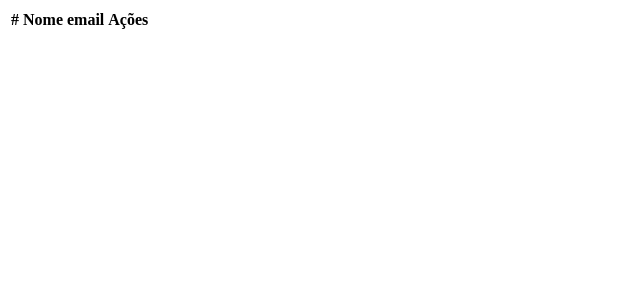
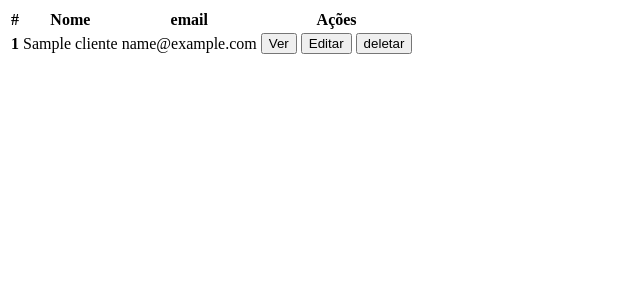
Before and after one commit to JefersongBr/CRUD-clientes, a Flask app: page /clientes/ in a window 1280 px wide. Shown: the top 300 px of the page, without its empty margins (0-640 px from the left). Run offline with Flask 3, Linux system fonts and the light colour scheme; tables that the repository leaves empty hold one stand-in row (values such as "Sample post"); lists and menus that the app fills with data are empty.

Commit message:
feat: implementado banco de dados #1

```diff
--- /dev/null
+++ b/database/database.py
@@ -0,0 +1,3 @@
+from peewee import SqliteDatabase
+
+db = SqliteDatabase('gestaocliente.db')
--- /dev/null
+++ b/database/models/cliente.py
@@ -0,0 +1,11 @@
+from peewee import Model, CharField, DateTimeField
+from database.database import db
+import datetime
+
+class Cliente(Model):
+    nome = CharField()
+    email = CharField()
+    data_registro = DateTimeField(default=datetime.datetime.now)
+
+    class Meta:
+        database = db
--- a/main.py
+++ b/main.py
@@ -1,9 +1,8 @@
 from flask import Flask
-from routes.home import home_route
-from routes.cliente import cliente_route
+from configs import config_all
 
 app = Flask(__name__)
 
-app.register_blueprint(home_route)
-app.register_blueprint(cliente_route , url_prefix="/clientes")
+config_all(app)
+
 app.run(debug=True)
--- a/requirements.txt
+++ b/requirements.txt
@@ -1,4 +1,2 @@
-Flask
-SQLAlchemy
-Jinja2
-fetch
+Flask==3.1.2
+peewee==3.19.0
--- a/routes/cliente.py
+++ b/routes/cliente.py
@@ -1,11 +1,12 @@
 from flask import Blueprint, render_template, request
-from database.cliente import CLIENTES
+from database.models.cliente import Cliente
 
 cliente_route = Blueprint("cliente", __name__)
 
 @cliente_route.route("/")
 def lista_clientes():
-    return render_template("lista_clientes.html", clientes=CLIENTES)
+    clientes = Cliente.select()
+    return render_template("lista_clientes.html", clientes=clientes)
 
 
 @cliente_route.route("/", methods=["POST"])
@@ -13,14 +14,10 @@
 
     data = request.json
 
-    novo_cliente = {
-        "id": len(CLIENTES) + 1,
-        "nome": data.get("nome"),
-        "email": data.get("email"),
-    }
-
-    CLIENTES.append(novo_cliente)
-
+    novo_cliente = Cliente.create(
+        nome=data["nome"],
+        email=data["email"]
+    )
     return render_template("item_cliente.html", cliente=novo_cliente)
 
 
@@ -32,36 +29,33 @@
 @cliente_route.route("/<int:cliente_id>")
 def detalhe_cliente(cliente_id):
 
-    cliente = list(filter(lambda c: c["id"] == cliente_id, CLIENTES))[0]
+    cliente = Cliente.get_by_id(cliente_id)
+
     return render_template("detalhe_cliente.html", cliente=cliente)
 
 
 @cliente_route.route("/<int:cliente_id>/edit")
 def form_edit_cliente(cliente_id):
 
-    cliente = None
-    for c in CLIENTES:
-        if c["id"] == cliente_id:
-            cliente = c
-
+    cliente = Cliente.get_by_id(cliente_id)
     return render_template("form_cliente.html", cliente=cliente)
 
 
 @cliente_route.route("/<int:cliente_id>/update", methods=["PUT"])
 def atualizar_cliente(cliente_id):
-    cliente_editado = None
+
     data = request.json
 
-    for c in CLIENTES:
-        if c["id"] == cliente_id:
-            c["nome"] = data.get("nome")
-            c["email"] = data.get("email")
-            cliente_editado = c
+    cliente_editado = Cliente.get_by_id(cliente_id)
+    cliente_editado.nome = data["nome"]
+    cliente_editado.email = data["email"]
+    cliente_editado.save()
 
     return render_template("item_cliente.html", cliente=cliente_editado)
 
 @cliente_route.route("/<int:cliente_id>/delete", methods=["DELETE"])
 def deletar_cliente(cliente_id):
-    global CLIENTES
-    CLIENTES = [c for c in CLIENTES if c["id"] != cliente_id]
+
+    cliente_deletado = Cliente.get_by_id(cliente_id)
+    cliente_deletado.delete_instance()
     return "deleted: sucess"
--- a/templates/form_cliente.html
+++ b/templates/form_cliente.html
@@ -12,7 +12,10 @@
       c-swap = "#cliente-{{cliente.id}}"
     {% else %}
       c-append = "#lista-clientes"
-    {%  endif %}>
+    {%  endif %}
+
+    c-reload-container = True
+    >
 
   <div class="mb-3">
     <label class="form-label">Nome</label >
```
Also changed, not shown: READM.md (+1 -3 lines), configs.py (added, +16 -0 lines), templates/detalhe_cliente.html (line endings or trailing spaces), 2 other files.
